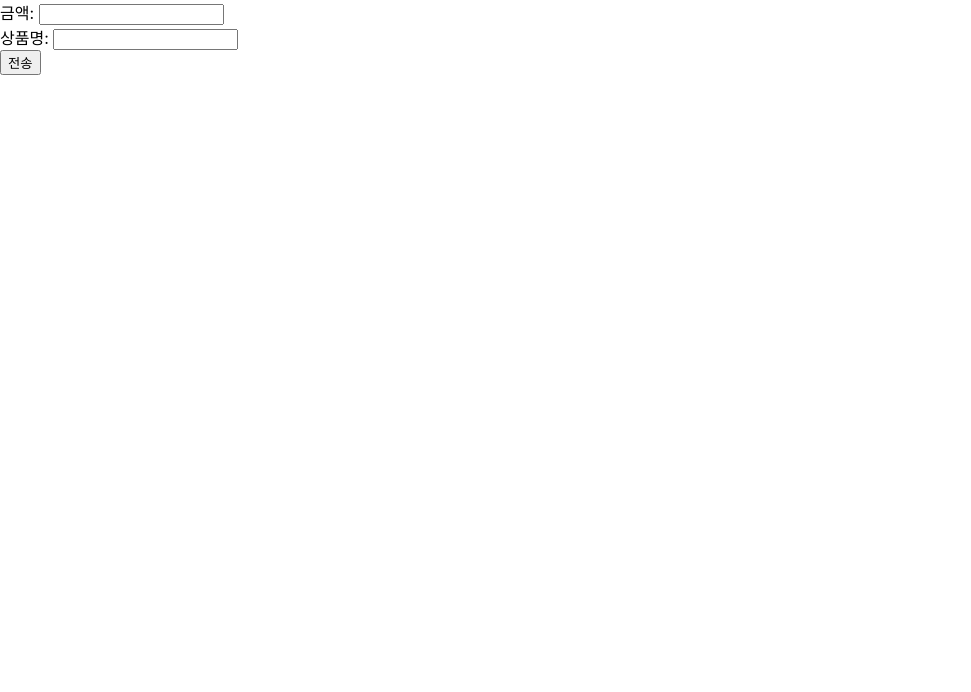
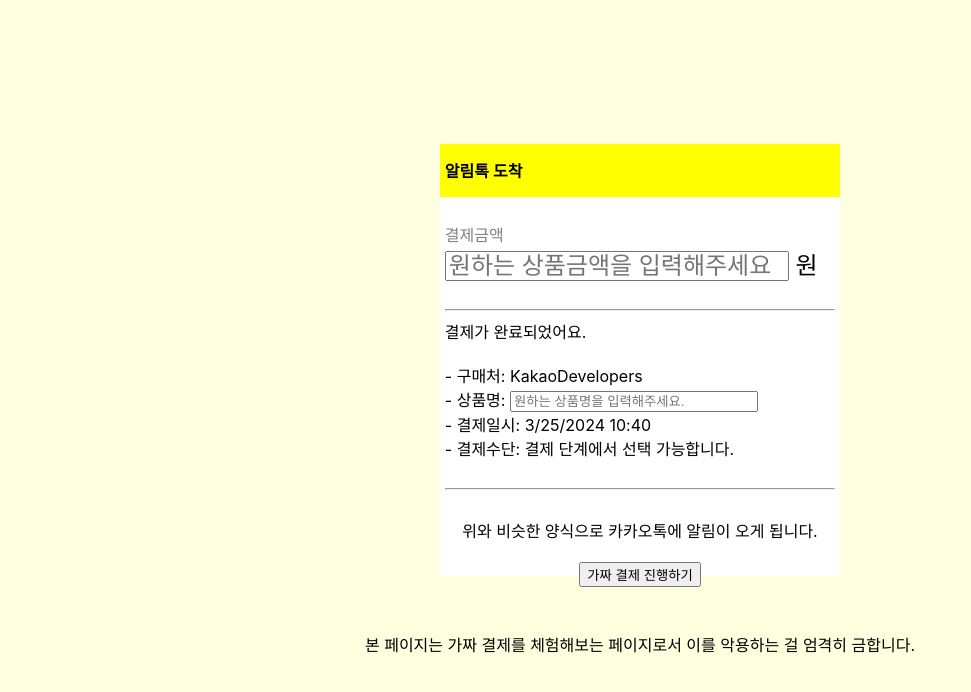
Before and after one commit to SpringDream0406/fake-kakaopay, a React (Create React App) app: page / in a window 1280 px wide. Shown: the top 692 px of the page, without its empty margins (0-971 px from the left). Built offline with nearby package versions, Linux system fonts and the light colour scheme; the HTML template or start-up script is replaced by a standard one.

Commit message:
디자인 변경

```diff
--- a/src/App.css
+++ b/src/App.css
@@ -1,38 +1,41 @@
-.App {
-  text-align: center;
+.background {
+  height: 100vh;
+  width: 100vw;
+  display: flex;
+  flex-direction: column;
+  justify-content: center;
+  align-items: center;
+  background-color: lightyellow;
 }
 
-.App-logo {
-  height: 40vmin;
-  pointer-events: none;
+.fake-pay {
+  background-color: white;
+  height: 27rem;
+  width: 25rem;
+  margin-bottom: 1rem;
 }
 
-@media (prefers-reduced-motion: no-preference) {
-  .App-logo {
-    animation: App-logo-spin infinite 20s linear;
-  }
+.title {
+  background-color: yellow;
+  font-weight: 600;
+  height: 10%;
+  display: flex;
+  align-items: center;
+  padding: 0.3rem;
 }
 
-.App-header {
-  background-color: #282c34;
-  min-height: 100vh;
+.body {
+  padding: 0.3rem;
   display: flex;
   flex-direction: column;
-  align-items: center;
-  justify-content: center;
-  font-size: calc(10px + 2vmin);
-  color: white;
 }
 
-.App-link {
-  color: #61dafb;
+.info {
+  display: flex;
+  justify-content: center;
 }
 
-@keyframes App-logo-spin {
-  from {
-    transform: rotate(0deg);
-  }
-  to {
-    transform: rotate(360deg);
-  }
+.fake-btn {
+  display: flex;
+  justify-content: center;
 }
--- a/src/App.js
+++ b/src/App.js
@@ -1,22 +1,15 @@
-import { useRef } from 'react';
-import './App.css';
+import { useRef } from "react";
+import "./App.css";
 
 function App() {
-
   const amountRef = useRef(null);
   const nameRef = useRef(null);
   const IMP_init = process.env.REACT_APP_IMP;
   const buyer_tel = process.env.REACT_APP_BUYER_TEL;
 
-  console.log("IMP_init", IMP_init);
-  console.log("buyer_tel", buyer_tel);
-
-
   function onClickPayment() {
-
     const amount = amountRef.current.value;
     const name = nameRef.current.value;
-
 
     /* 1. 가맹점 식별하기 */
     const { IMP } = window;
@@ -24,16 +17,16 @@ function App() {
 
     /* 2. 결제 데이터 정의하기 */
     const data = {
-      pg: 'kakaopay',                           // PG사
-      pay_method: 'card',                           // 결제수단
-      merchant_uid: `mid_${new Date().getTime()}`,   // 주문번호
-      amount: amount,                                 // 결제금액
-      name: name,                  // 주문명
-      buyer_name: '홍길동',                           // 구매자 이름
-      buyer_tel: buyer_tel,                     // 구매자 전화번호
-      buyer_email: 'example@example',               // 구매자 이메일
-      buyer_addr: '신사동 661-16',                    // 구매자 주소
-      buyer_postcode: '06018',                      // 구매자 우편번호
+      pg: "kakaopay", // PG사
+      pay_method: "card", // 결제수단
+      merchant_uid: `mid_${new Date().getTime()}`, // 주문번호
+      amount: amount, // 결제금액
+      name: name, // 주문명
+      buyer_name: "홍길동", // 구매자 이름
+      buyer_tel: buyer_tel, // 구매자 전화번호
+      buyer_email: "example@example", // 구매자 이메일
+      buyer_addr: "신사동 661-16", // 구매자 주소
+      buyer_postcode: "06018", // 구매자 우편번호
     };
 
     /* 4. 결제 창 호출하기 */
@@ -42,28 +35,81 @@ function App() {
 
   /* 3. 콜백 함수 정의하기 */
   function callback(response) {
-    const {
-      success,
-      error_msg,
-    } = response;
+    const { success, error_msg } = response;
 
     if (success) {
-      alert('결제 성공');
+      alert("결제 성공");
     } else {
       alert(`결제 실패: ${error_msg}`);
     }
   }
 
+  const currentDate = new Date();
+  const nowDdate = currentDate.toLocaleDateString();
+  const nowTime = currentDate.toLocaleString("ko-KR", {
+    hour: "2-digit",
+    minute: "2-digit",
+    hour12: false,
+  });
+  console.log(nowDdate, nowTime);
+  console.log("re");
+
   return (
-<div>
-  <div>
-    금액: <input type="number" ref={amountRef}/>
-    <br/>
-    상품명: <input type="text" ref={nameRef}/>
-    <br/>
-    <button onClick={onClickPayment}>전송</button>
-  </div>
-</div>
+    <div className="background">
+      <div className="fake-pay">
+        <div className="title">알림톡 도착</div>
+        <div className="body">
+          <div>
+            <br />
+            <div style={{ color: "gray" }}>결제금액</div>
+            <div style={{ fontSize: "1.5rem" }}>
+              <input
+                type="number"
+                ref={amountRef}
+                style={{ height: "1.5rem", width: "21rem", fontSize: "1.5rem" }}
+                placeholder="원하는 상품금액을 입력해주세요."
+              />{" "}
+              원
+            </div>
+            <br />
+            <hr />
+            <div>결제가 완료되었어요.</div>
+            <br />
+            <div>- 구매처: KakaoDevelopers</div>
+            <div>
+              - 상품명:{" "}
+              <input
+                type="text"
+                ref={nameRef}
+                placeholder="원하는 상품명을 입력해주세요."
+                style={{ width: "15rem" }}
+              />
+            </div>
+            <div>
+              - 결제일시: {nowDdate} {nowTime}
+            </div>
+            <div>- 결제수단: 결제 단계에서 선택 가능합니다.</div>
+            <div></div>
+            <br />
+            <hr />
+            <br />
+            <div className="info">
+              위와 비슷한 양식으로 카카오톡에 알림이 오게 됩니다.
+            </div>
+            <br />
+            <div className="fake-btn">
+              <button onClick={onClickPayment}>가짜 결제 진행하기</button>
+            </div>
+          </div>
+        </div>
+      </div>
+      <br />
+      <br />
+      <div>
+        본 페이지는 가짜 결제를 체험해보는 페이지로서 이를 악용하는 걸 엄격히
+        금합니다.
+      </div>
+    </div>
   );
 }
 
```
Also changed, not shown: 1 other file (tests, documents, lock files or other folders).
